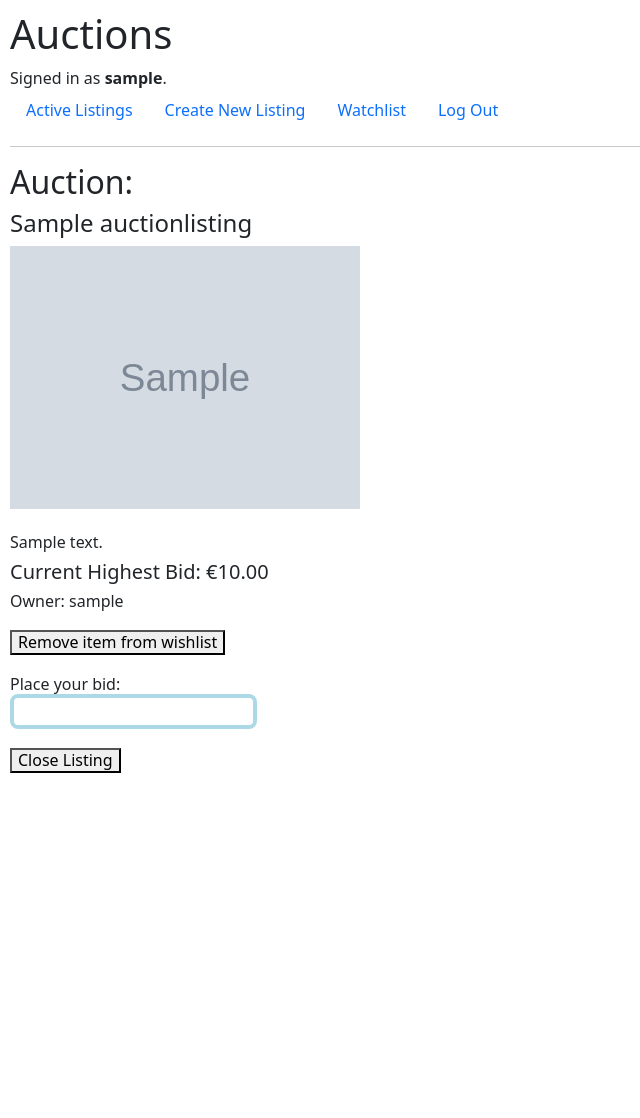
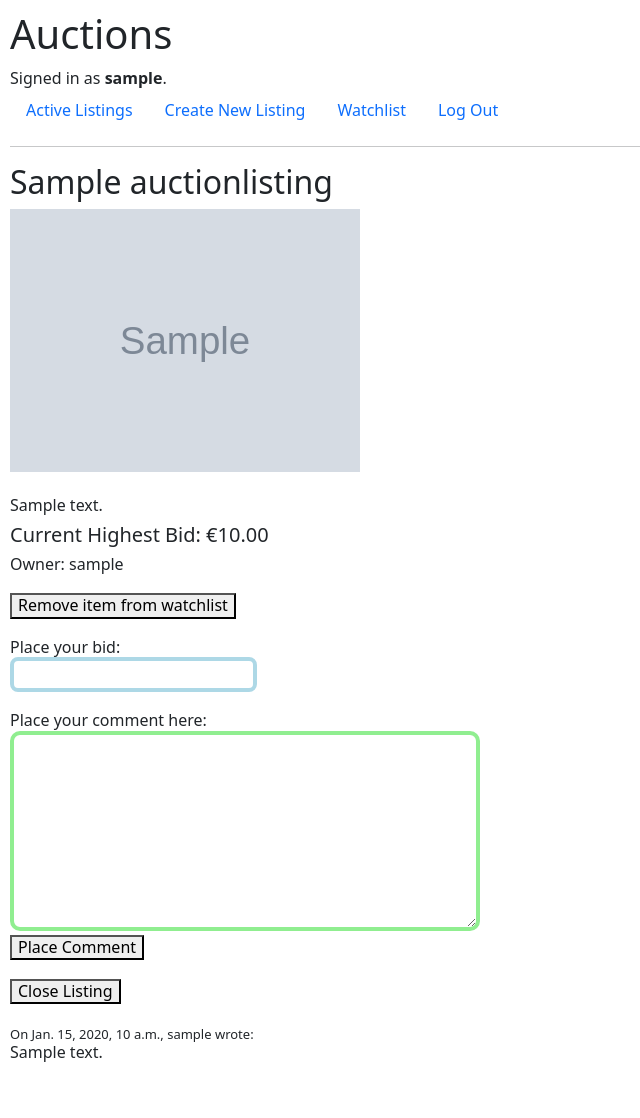
Before and after one commit to minprog-platforms/project-commerce-django-LarsKinkel, a Django app: page /1 in a window 1280 px wide. Shown: the whole page, without its empty margins (0-640 px from the left). Before the commit the page ends 773 px from the top, so only its background shows below. Run offline with Django 3.2, Linux system fonts and the light colour scheme; a user stored in the database is signed in; tables that the repository leaves empty hold one stand-in row (values such as "Sample post"); grey boxes marked "Sample" are stand-in pictures.

Commit message:
Comments werkend gemaakt, alle benodigde functies zijn nu aanwezig.

```diff
--- a/auctions/models.py
+++ b/auctions/models.py
@@ -16,14 +16,25 @@ class AuctionListing(models.Model):
     activestatus = models.BooleanField(default=True)
     watchlist = models.ManyToManyField(User, null = True, blank=True, related_name="watchlist")
 
+    def __str__(self):
+        return f"{self.title}: price: {self.startbid}, actief? {self.activestatus}"
 
 class AuctionBids(models.Model):
     price = models.DecimalField(max_digits = 12, decimal_places = 2)
     bidder = models.ForeignKey(User, on_delete=models.CASCADE, related_name="bidder")
     bid_item = models.ForeignKey(AuctionListing, on_delete=models.CASCADE, related_name="bid_item")
 
+    def __str__(self):
+        return f"Bod op: {self.bid_item} door {self.bidder}, bod: {self.price}"
 
 class Comments(models.Model):
     comment_itself = models.CharField(max_length=256)
     comment_from = models.ForeignKey(User, on_delete=models.CASCADE, related_name="comment_from")
     comment_on = models.ForeignKey(AuctionListing, on_delete=models.CASCADE, related_name="comment_on")
+    comment_date = models.DateTimeField(auto_now_add=True)
+
+    class Meta:
+        ordering = ['comment_date']
+
+    def __str__(self):
+        return f"Comment on {self.comment_on} from {self.comment_from}. Date: {self.comment_date}"
--- a/auctions/templates/auctions/listing.html
+++ b/auctions/templates/auctions/listing.html
@@ -1,9 +1,20 @@
 {% extends "auctions/layout.html" %}
 
 {% block body %}
-<h2>Auction: </h2>
+<h2>{{ listing.title }} </h2>
 <div>
-    <h4>{{ listing.title }}</h4>
+    <h4>
+        <!-- Message if lising is closed, different message for winner and not winner -->
+        {% if user.is_authenticated and user == listing.winner and listing.activestatus == False %}
+            <div class = "succesbid">
+                Congratulations! You won this auction.
+            </div>
+        {% elif user.is_authenticated and user != listing.winner and listing.activestatus == False %}
+            <div class = "errorbid">
+                This page is closed, you lost the auction.
+            </div>
+        {% endif %}
+    </h4>
     <img src=" {{ listing.image }}" alt="(The maker chose to not include an image)" width="350"><br><br>
     <h6>
     {{ listing.description}} <br>
@@ -13,17 +24,18 @@
     </h5>
     <h6> Owner: {{ listing.maker }} <br><br>
 
+    {% if user.is_authenticated and listing.activestatus == True %}
         <!-- Watchlist part of the listing page, only if logged in.  -->
         {% if user.is_authenticated %}
         {% if watchlistbutton %}
             <form action="{% url 'remove_watchlist' listing.id %}" method="post">
                 {% csrf_token %}
-                <button type="submit">Remove item from wishlist</button>
+                <button type="submit">Remove item from watchlist</button>
             </form>
         {% elif not watchlistbutton %}
             <form action="{% url 'add_watchlist' listing.id %}" method="post">
                 {% csrf_token %}
-                <button type="submit">Add item to wishlist</button>
+                <button type="submit">Add item to watchlist</button>
             </form>
         {% endif %}
         {% endif %}
@@ -49,19 +61,34 @@
             {% endif %}
         {% endif %}
 
+        <!-- Comment section of the page if user is logged in -->
+        {% if user.is_authenticated %}
+            <form action="{% url 'listing' listing.id %}" method="post">
+                {% csrf_token %}
+                <label for="comment">Place your comment here:</label><br>
+                <textarea name="comment" id="comment"></textarea><br>
+                <button type="submit"> Place Comment </button>
+            </form>
+            <br>
+        {% endif %}
+
         <!-- Closing part of the listing page, only for the owner of the listing. -->
         {% if user.is_authenticated and user == listing.maker and listing.activestatus == True %}
             <form action="{% url 'close_listing' listing.id %}" method="post">
                 {% csrf_token %}
                 <button type="submit"> Close Listing </button>
-            </form>
+            </form> <br>
         {% endif %}
 
-        <!-- Message if lising is closed, different message for winner and not winner -->
-        {% if user.is_authenticated and user == listing.winner and listing.activestatus == False %}
-            Congratulations! You won this auction.
-        {% elif user.is_authenticated and user != listing.winner and listing.activestatus == False %}
-            This page is closed, you lost the auction.
+        <!-- Comments posted at the end of the page -->
+        {% for comment in comments %}
+        <FONT size ="2">
+             On {{ comment.comment_date }}, {{ comment.comment_from}} wrote:
+        </FONT>
+        <br>
+            {{ comment.comment_itself }}
+        <br><br><br>
+        {% endfor %}
     {% endif %}
 
     </h6>
--- a/auctions/urls.py
+++ b/auctions/urls.py
@@ -15,4 +15,5 @@ urlpatterns = [
     path("watchlist", views.watchlist, name="watchlist"),
     path("<int:listing_id>/placebid", views.placebid, name="placebid"),
     path("<int:listing_id>/closelisting", views.close_listing, name="close_listing")
+    # path("<int:listing_id>/comment", views.comment, name="comment")
 ]
--- a/auctions/views.py
+++ b/auctions/views.py
@@ -8,11 +8,15 @@ from django.contrib.auth.decorators import login_required
 
 from .models import User, AuctionListing, AuctionBids, Comments
 
-class Placebidform(forms.Form):
-    bid = forms.IntegerField(label="Place your bid")
+# class Placebidform(forms.Form):
+#     bid = forms.IntegerField(label="Place your bid")
+#
+# class Commentform(forms.Form):
+#     comment = forms.CharField(widget=forms.Textarea(), label="Place your Comment")
 
 def index(request):
     active_listings = AuctionListing.objects.filter(activestatus=True)
+
     return render(request, "auctions/index.html",{
         "active_listings": active_listings
         })
@@ -79,7 +83,6 @@ def createlisting(request):
         image_ = request.POST["image"]
         maker_ = request.user
 
-
         newlist = AuctionListing(title = title_, description = description_, startbid = startbid_, image = image_, category = category_, maker = maker_)
         newlist.save()
 
@@ -91,11 +94,13 @@ def createlisting(request):
 
 @login_required
 def placebid(request, listing_id):
+
+    listing = AuctionListing.objects.get(pk=listing_id)
+    currentbid = listing.startbid
+    bid_item = listing
+
     if request.method == "POST":
-        listing = AuctionListing.objects.get(pk=listing_id)
-        currentbid = listing.startbid
         bid = request.POST["bid"]
-        bid_item = listing
         bidder = request.user
         highest_bid = AuctionBids.objects.filter(bid_item = bid_item).order_by('-price')[0].price
 
@@ -109,21 +114,50 @@ def placebid(request, listing_id):
     else:
         updated = ""
 
+    comments = Comments.objects.filter(comment_on = listing)
+
     return render(request, "auctions/listing.html", {
         "listing": listing,
         "highest_bid": highest_bid,
-        "updated": updated
+        "updated": updated,
+        "comments": comments
      })
+
+
+# def comment(request, listing_id):
+#     comment_on = AuctionListing.objects.get(pk=listing_id)
+#
+#
+#
+#     return render(request, "auctions/listing.html", {
+#         "listing": comment_on,
+#         "comments": Comments.objects.filter(comment_on = comment_on)
+#      })
+
 
 def listing(request, listing_id):
     listing = AuctionListing.objects.get(pk=listing_id)
     watchlistbutton = request.user in listing.watchlist.all()
     highest_bid = AuctionBids.objects.filter(bid_item = listing).order_by('-price')[0].price
 
+    if request.method == "POST":
+        comment_itself = request.POST["comment"]
+        comment_from = request.user
+
+        new_comment = Comments(
+            comment_itself = comment_itself,
+            comment_on = listing,
+            comment_from = comment_from
+        )
+        new_comment.save()
+
+    comments = Comments.objects.filter(comment_on = listing)
+
     return render(request, "auctions/listing.html", {
         "listing": listing,
         "watchlistbutton": watchlistbutton,
         "highest_bid": highest_bid,
+        "comments": comments
      })
 
 
```
Also changed, not shown: auctions/migrations/0010_alter_comments_options_comments_comment_date.py (added), 1 other file. Lines whose indentation alone changed are shown as unchanged.
